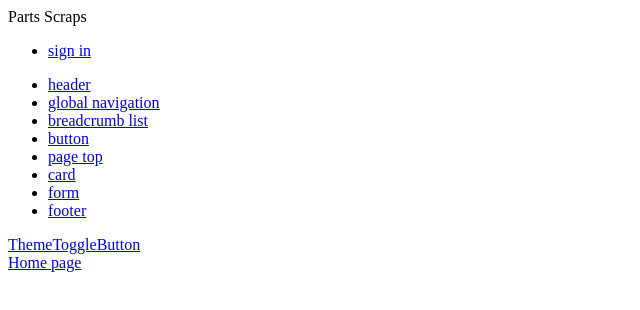
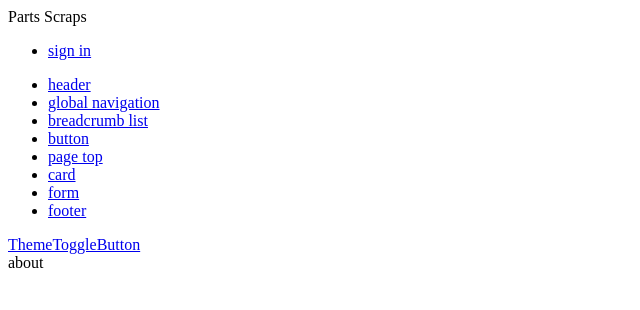
Before and after one commit to heureux-kun/parts-scraps, a Nuxt app: page /about in a window 1280 px wide. Shown: the top 310 px of the page, without its empty margins (0-640 px from the left). Built offline with nearby package versions, Linux system fonts and the light colour scheme.

Commit message:
トランジションのためのスタイルを追加

```diff
--- /dev/null
+++ b/assets/main.css
@@ -0,0 +1,6 @@
+.page-enter-active, .page-leave-active {
+  transition: opacity .2s;
+}
+.page-enter, .page-leave-to {
+  opacity: 0;
+}
--- a/nuxt.config.js
+++ b/nuxt.config.js
@@ -26,6 +26,7 @@ export default {
   ** Global CSS
   */
   css: [
+    '~/assets/main.css'
   ],
   /*
   ** Plugins to load before mounting the App
--- a/pages/about.vue
+++ b/pages/about.vue
@@ -1,8 +1,6 @@
 <template>
   <div id="Wrapper">
-    <nuxt-link to="/">
-      Home page
-    </nuxt-link>
+    about
   </div>
 </template>
 
--- a/pages/index.vue
+++ b/pages/index.vue
@@ -3,6 +3,13 @@
     <nuxt-link to="/">
       Home page
     </nuxt-link>
+    <nuxt-link to="/about">
+      about
+    </nuxt-link>
+    <nuxt-link to="/mypage/setting">
+      setting
+    </nuxt-link>
+    about→<nuxt name="about" /><br>
     <button-wide>aaa</button-wide>
   </div>
 </template>
--- /dev/null
+++ b/pages/mypage/setting.vue
@@ -0,0 +1,5 @@
+<template>
+  <div>
+    settingのページです
+  </div>
+</template>
```
